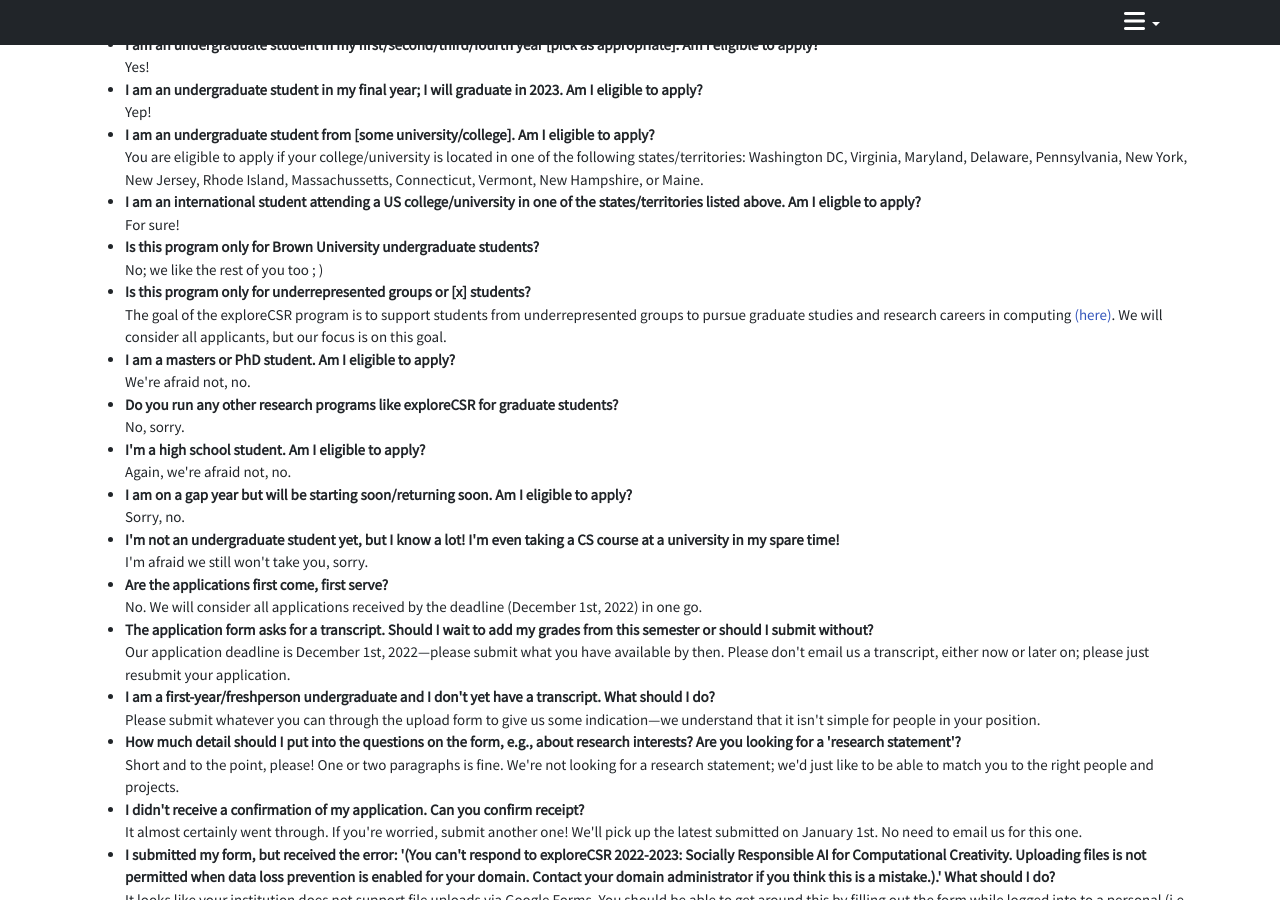
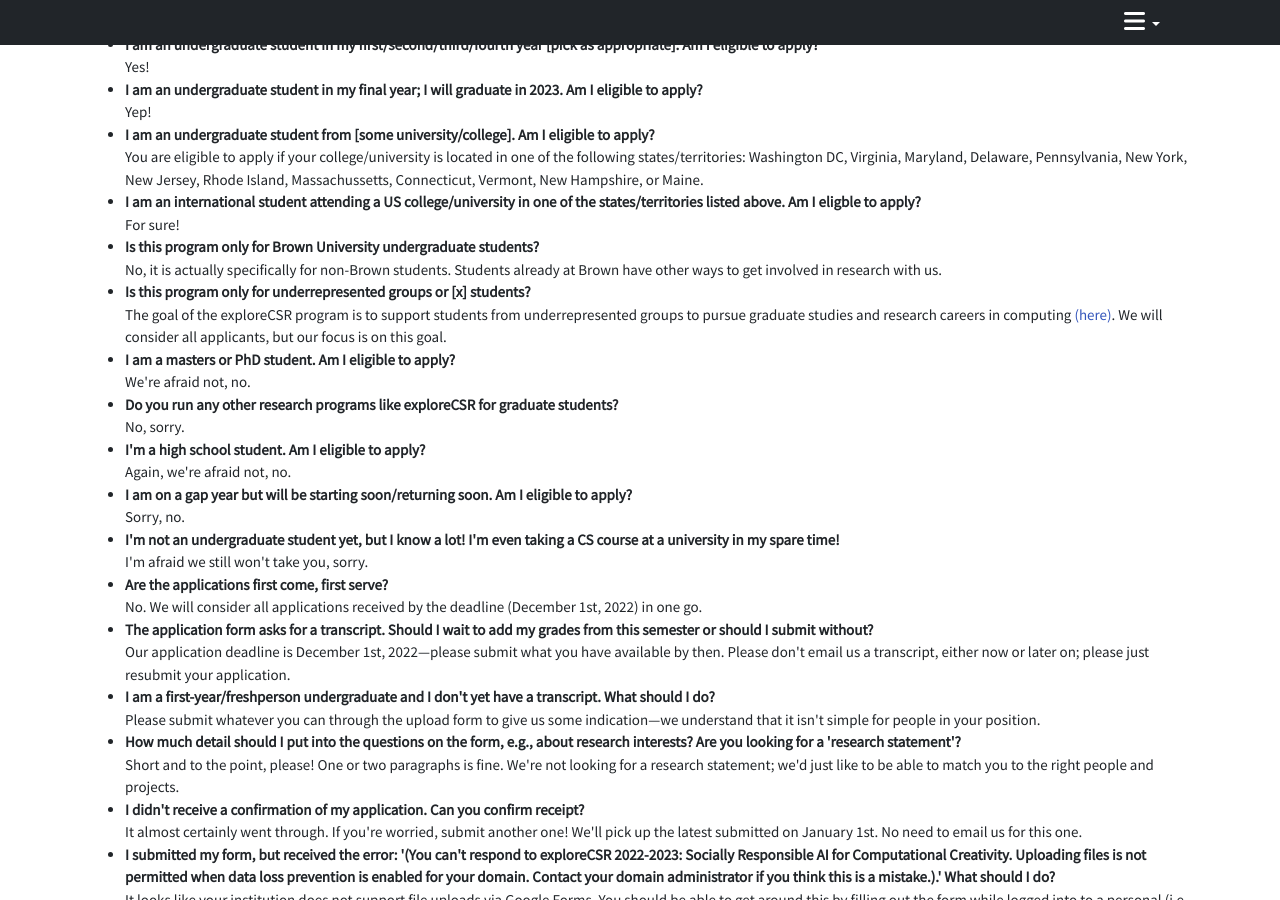
Before and after one commit to brownvc/exploreCSR-webpage, a Jekyll site: the page built from ai/index.html, in a window 1280 px wide and 900 px high, scrolled down 3393 px. Built offline with Jekyll 4.4.1, drawn with Linux system fonts in a browser that asks for light colours; nearby versions of some CDN libraries.

Commit message:
Update FAQ.

```diff
--- a/_data/faq.json
+++ b/_data/faq.json
@@ -21,7 +21,7 @@
     },
     {
         "question": "Is this program only for Brown University undergraduate students?",
-        "answer": "No; we like the rest of you too ; )"
+        "answer": "No, it is actually specifically for non-Brown students. Students already at Brown have other ways to get involved in research with us."
     },
     {
         "question": "Is this program only for underrepresented groups or [x] students?",
```
